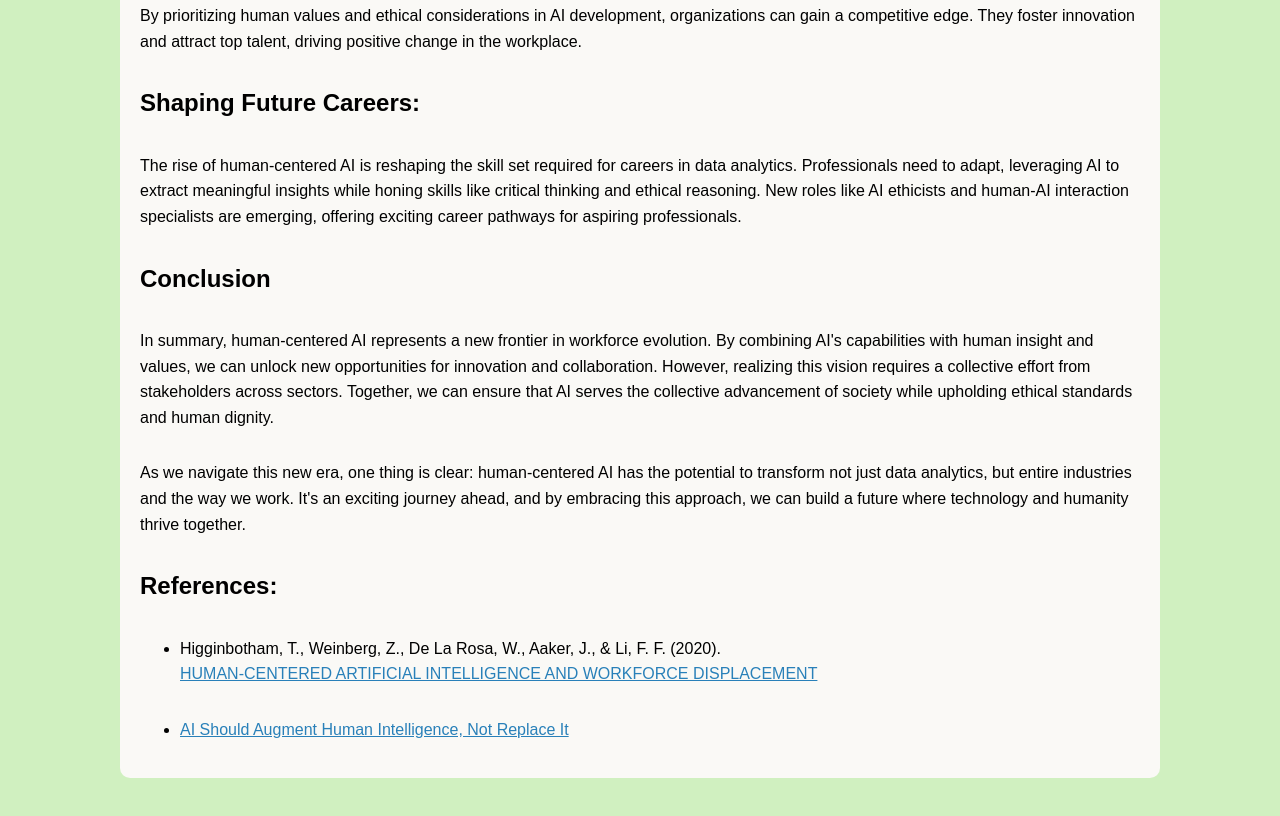
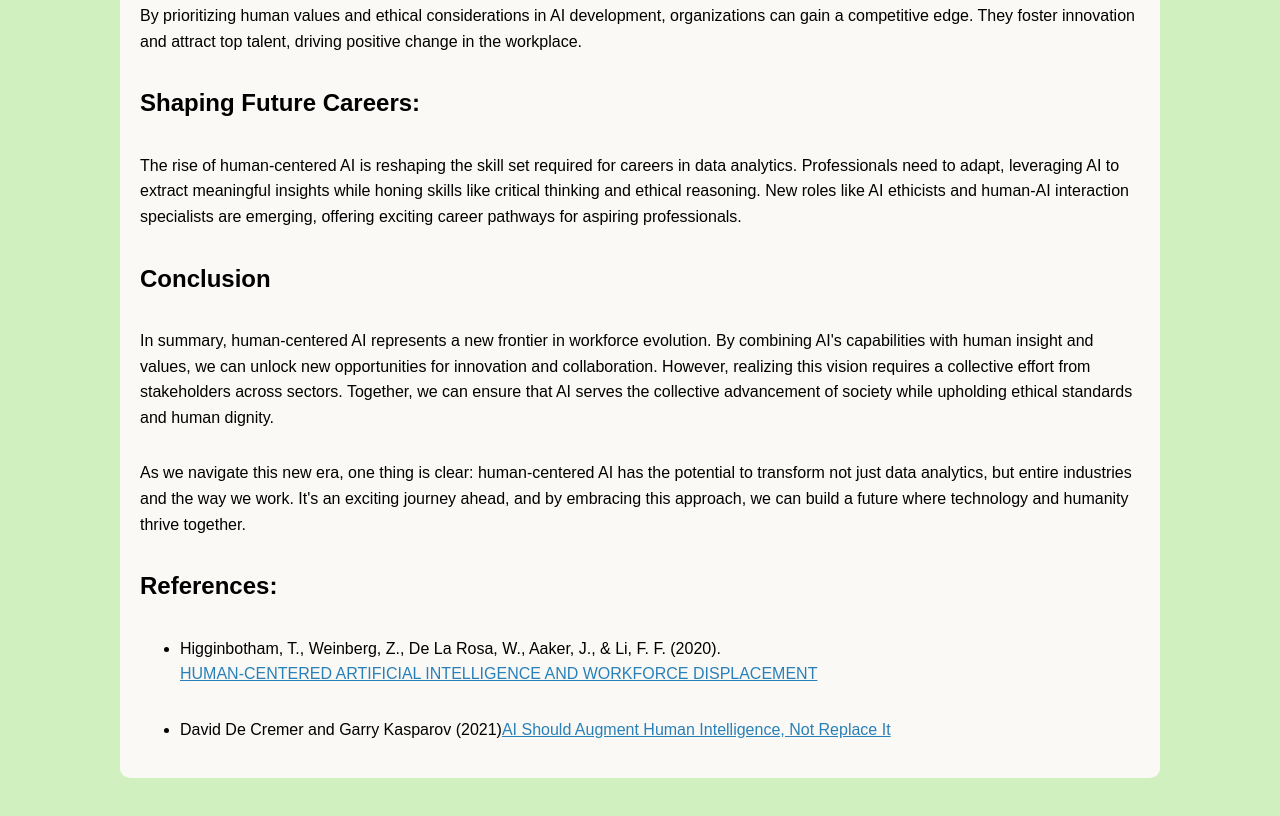
Before and after one commit to ranashweta08/shwetaranaportfolio, a plain HTML site: page single.html in a window 1280 px wide. Shown: the part 749-1565 px from the top of the page. Drawn offline with Linux system fonts and the light colour scheme.

Commit message:
Update single.html

```diff
--- a/single.html
+++ b/single.html
@@ -53,6 +53,6 @@
     <ul>
         <li><p>Higginbotham, T., Weinberg, Z., De La Rosa, W., Aaker, J., & Li, F. F. (2020). <br><a href="https://usflearn.instructure.com/courses/1856488/pages/blog-articles-instructions-and-article-links?module_item_id=34576121">HUMAN-CENTERED ARTIFICIAL INTELLIGENCE AND WORKFORCE DISPLACEMENT</a></p>
 </li>
-        <li><a href="https://hbr.org/2021/03/ai-should-augment-human-intelligence-not-replace-it">AI Should Augment Human Intelligence, Not Replace It</a> </li>
+        <li>David De Cremer and Garry Kasparov (2021)<a href="https://hbr.org/2021/03/ai-should-augment-human-intelligence-not-replace-it">AI Should Augment Human Intelligence, Not Replace It</a> </li>
 
         </div>
```
